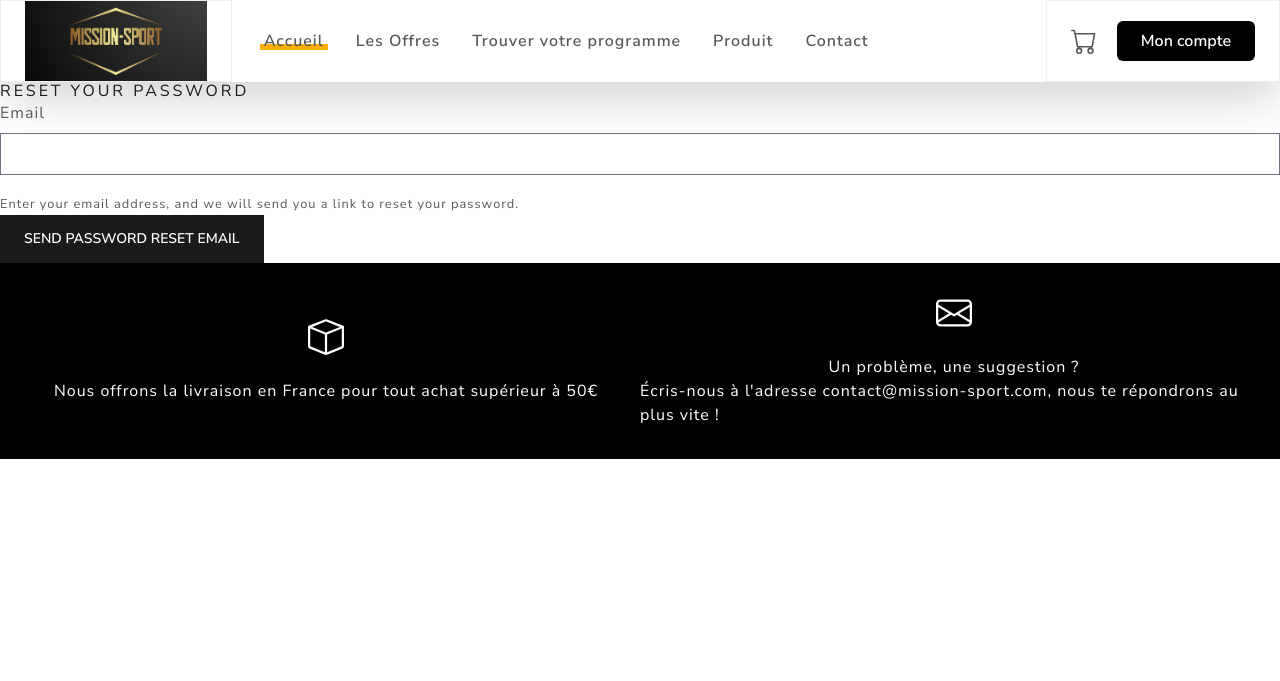
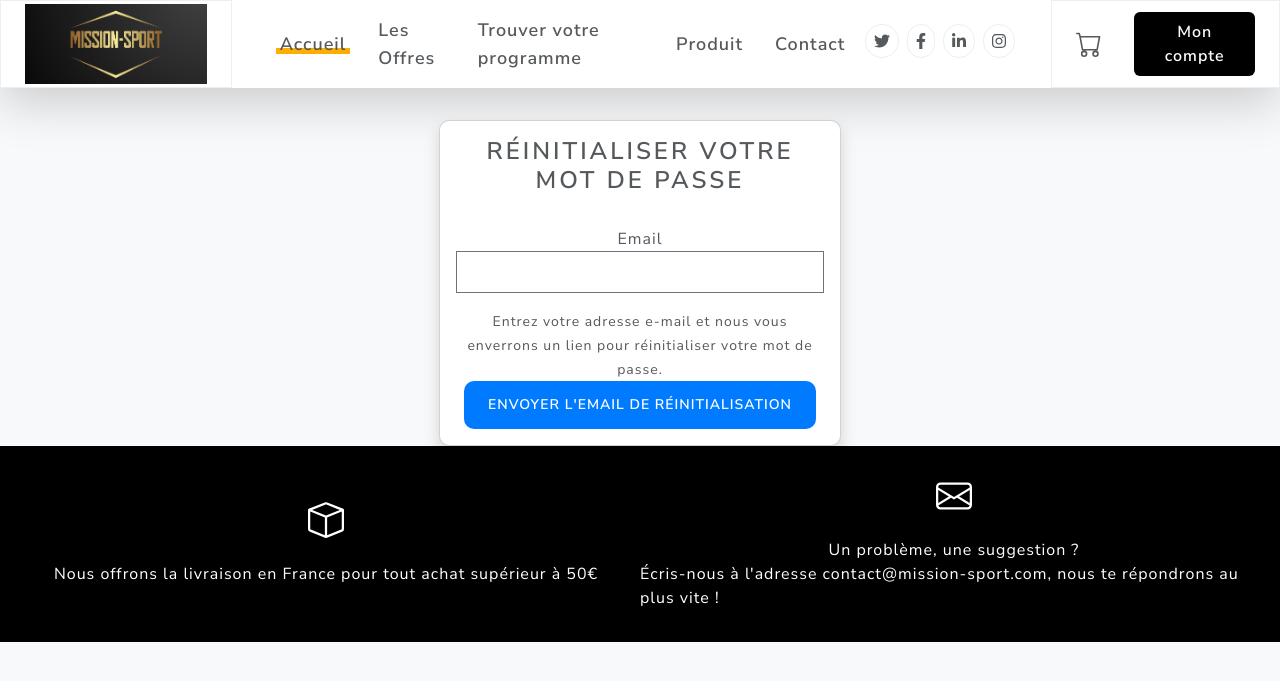
Before and after one commit to Pogauh/Mission-Sport-WEB, a Symfony app: template templates/reset_password/request.html.twig in a window 1280 px wide. Shown: the top 681 px of the page. Run offline with Twig, Linux system fonts and the light colour scheme; the template is opened without the code that fills it, so the values that code supplies are empty; form fields are guessed from the names that the template uses; some libraries are stand-ins or nearby versions.

Commit message:
transition produit et mise en place de l'ajout de produit par l'admin

```diff
--- a/config/services.yaml
+++ b/config/services.yaml
@@ -4,6 +4,8 @@
 # Put parameters here that don't need to change on each machine where the app is deployed
 # https://symfony.com/doc/current/best_practices.html#use-parameters-for-application-configuration
 parameters:
+    image_directory: '%kernel.project_dir%/public/assets'
+
 
 services:
     # default configuration for services in *this* file
--- a/public/JS/main.js
+++ b/public/JS/main.js
@@ -145,7 +145,7 @@
 
                 var img = document.createElement("img");
                 img.src = "assets/" + programme.image;
-                img.classList.add("w-30", "h-80", "object-cover", "rounded-md");
+                img.classList.add("w-30", "h-80", "object-cover", "rounded-md","transition","hover:scale-110");
 
                 var divDetail = document.createElement("div");
                 divDetail.classList.add("p-4", "grey");
@@ -174,7 +174,7 @@
                 var ajouterAuPanier = document.createElement("a");
                 ajouterAuPanier.href = "#";
                 ajouterAuPanier.innerText = "Ajouter au panier";
-                ajouterAuPanier.classList.add("bg-black", "text-white", "py-2", "px-2", "rounded-md");
+                ajouterAuPanier.classList.add("bg-black", "text-white", "py-2", "px-2", "rounded-md","transition","hover:scale-110");
 
                 var etoile = document.createElement("a");
                 etoile.href = "#";
--- a/src/Form/ContactType.php
+++ b/src/Form/ContactType.php
@@ -16,7 +16,11 @@
     public function buildForm(FormBuilderInterface $builder, array $options): void
     {
         $builder
-        ->add('nom', TextType::class, ['attr' => ['class'=> 'form-control'], 'label_attr' => ['class'=> 'fw-bold']])
+        ->add('nom', TextType::class, [
+            'label' => 'Nom',
+            'attr' => ['class'=> 'form-control'],
+            'label_attr' => ['class'=> 'fw-bold']
+        ])
         ->add('sujet', TextType::class, ['attr' => ['class'=> 'form-control'], 'label_attr' => ['class'=> 'fw-bold']])
         ->add('email', EmailType::class, ['attr' => ['class'=> 'form-control'], 'label_attr' => ['class'=> 'fw-bold']])
         ->add('message', TextareaType::class, ['attr' => ['class'=> 'form-control', 'rows'=>'7', 'cols' => '7'], 'label_attr' => ['class'=> 'fw-bold']])
--- a/templates/base.html.twig
+++ b/templates/base.html.twig
@@ -16,6 +16,7 @@
         <script src="https://cdn.jsdelivr.net/npm/gsap@3.12.2/dist/gsap.min.js"> </script>
         <script src="https://cdn.jsdelivr.net/npm/bootstrap@5.1.1/dist/js/bootstrap.bundle.min.js" integrity="sha384-/bQdsTh/da6pkI1MST/rWKFNjaCP5gBSY4sEBT38Q/9RBh9AH40zEOg7Hlq2THRZ" crossorigin="anonymous"></script>
         <script src="https://cdnjs.cloudflare.com/ajax/libs/flowbite/2.2.0/flowbite.min.js"></script>
+        <script src="https://cdn.tailwindcss.com"></script>
         <script type="module" src="JS/main.js"></script>
         {% endblock %}
     </head>
@@ -51,6 +52,16 @@
                   <span>Contact</span>
                 </a>
               </li>
+              {% if is_granted('ROLE_ADMIN')%}
+
+              <li class="p-3 xl:p-6">
+                <a href="{{path('gestion')}}">
+                  <span>Gestion</span>
+                </a>
+              </li>
+              {% endif %}
+
+
 
             </ul>
           </nav>
@@ -79,11 +90,20 @@
             </ul>
           </nav>
           <div class="border flex items-center px-4 lg:px-6 xl:px-8">
-            <a href="{{path('panier')}}" class="mr-5 lg:mr-6 xl:mr-8">
-              <svg xmlns="http://www.w3.org/2000/svg" alt="Le chariot du panier" width="26" height="26" fill="currentColor" class="bi bi-cart" viewBox="0 0 16 16" >
+            {% if is_granted('IS_AUTHENTICATED_FULLY') %}
+            <a href="{{path('panier')}}" class="mr-5 lg:mr-6 xl:mr-8" alt="Le chariot du panier">
+              <svg xmlns="http://www.w3.org/2000/svg" width="26" height="26" fill="currentColor" class="bi bi-cart" viewBox="0 0 16 16" >
                 <path d="M0 1.5A.5.5 0 0 1 .5 1H2a.5.5 0 0 1 .485.379L2.89 3H14.5a.5.5 0 0 1 .491.592l-1.5 8A.5.5 0 0 1 13 12H4a.5.5 0 0 1-.491-.408L2.01 3.607 1.61 2H.5a.5.5 0 0 1-.5-.5M3.102 4l1.313 7h8.17l1.313-7zM5 12a2 2 0 1 0 0 4 2 2 0 0 0 0-4m7 0a2 2 0 1 0 0 4 2 2 0 0 0 0-4m-7 1a1 1 0 1 1 0 2 1 1 0 0 1 0-2m7 0a1 1 0 1 1 0 2 1 1 0 0 1 0-2"/>
               </svg>
             </a>
+            {% else %}
+            <a href="{{path('app_login')}}" class="mr-5 lg:mr-6 xl:mr-8" alt="Le chariot du panier">
+              <svg xmlns="http://www.w3.org/2000/svg" width="26" height="26" fill="currentColor" class="bi bi-cart" viewBox="0 0 16 16" >
+                <path d="M0 1.5A.5.5 0 0 1 .5 1H2a.5.5 0 0 1 .485.379L2.89 3H14.5a.5.5 0 0 1 .491.592l-1.5 8A.5.5 0 0 1 13 12H4a.5.5 0 0 1-.491-.408L2.01 3.607 1.61 2H.5a.5.5 0 0 1-.5-.5M3.102 4l1.313 7h8.17l1.313-7zM5 12a2 2 0 1 0 0 4 2 2 0 0 0 0-4m7 0a2 2 0 1 0 0 4 2 2 0 0 0 0-4m-7 1a1 1 0 1 1 0 2 1 1 0 0 1 0-2m7 0a1 1 0 1 1 0 2 1 1 0 0 1 0-2"/>
+              </svg>
+            </a>
+            {% endif %}
+
 
             {% if is_granted('IS_AUTHENTICATED_FULLY') %}
             <a href="{{path('account')}}">
--- a/templates/base/compte.html.twig
+++ b/templates/base/compte.html.twig
@@ -41,7 +41,7 @@
 
         <p class="card-text d-flex">E-MAIL :  {{app.user.email}}</p>
 
-        <p class="card-text d-flex">TELEPHONE :  {{app.user.telephone}}</p>
+        <p class="card-text d-flex">TELEPHONE :  0{{app.user.telephone}}</p>
         <a class="button-18" href="{{path('app_logout')}}">Déconnexion</a>
         <a class="button-18" href="{{path('modifAccount')}}">Modifier mon profil</a>
 
@@ -55,7 +55,7 @@
     </div>
     <div class="col-md-6 card ">
         <div class="float-right">
-          <h1 href="" class="text-center medium "> MES POINTS DE FIDELITÉS</h1>
+          <h1 href="" class="text-center medium "> Mes commandes</h1>
 
         </div>
     </div>
--- a/templates/reset_password/request.html.twig
+++ b/templates/reset_password/request.html.twig
@@ -1,22 +1,59 @@
 {% extends 'base.html.twig' %}
 
-{% block title %}Reset your password{% endblock %}
+{% block title %}Réinitialisation de mot de passe{% endblock %}
 
 {% block body %}
+
     {% for flash_error in app.flashes('reset_password_error') %}
         <div class="alert alert-danger" role="alert">{{ flash_error }}</div>
     {% endfor %}
-    <h1>Reset your password</h1>
 
-    {{ form_start(requestForm) }}
-        {{ form_row(requestForm.email) }}
-        <div>
-            <small>
-                Enter your email address, and we will send you a
-                link to reset your password.
-            </small>
+<style>
+    body {
+        background-color: #f8f9fa;
+    }
+
+    .container {
+        padding-top: 2rem;
+    }
+
+    .card {
+        box-shadow: 0 0.5rem 1rem rgba(0, 0, 0, 0.15);
+    }
+
+    .btn-primary {
+        background-color: #007bff;
+        border-color: #007bff;
+    }
+
+    .btn-primary:hover {
+        background-color: #0056b3;
+        border-color: #2c2d2e;
+    }
+
+    .arrondie {
+        border-radius: 10px;
+    }
+</style>
+
+<div class="container">
+    <div class="row justify-content-center align-items-center min-vh-10">
+        <div class="col-md-4">
+            <div class="card arrondie">
+                <div class="card-body text-center">
+                    <h1 class="h3 mb-3 font-weight-normal text-center">Réinitialiser votre mot de passe</h1>
+
+                    {{ form_start(requestForm) }}
+                    {{ form_row(requestForm.email, {'label_attr': {'class': 'col-form-label, d-flex, mt-3'}})}}
+                    <div>
+                        <a class="text-sm ">Entrez votre adresse e-mail et nous vous enverrons un lien pour réinitialiser votre mot de passe.</a>
+                    </div>
+                    <button class="btn btn-primary btn-block arrondie">Envoyer l'email de réinitialisation</button>
+                    {{ form_end(requestForm) }}
+                </div>
+            </div>
         </div>
+    </div>
+</div>
 
-        <button class="btn btn-primary">Send password reset email</button>
-    {{ form_end(requestForm) }}
 {% endblock %}
--- a/templates/reset_password/reset.html.twig
+++ b/templates/reset_password/reset.html.twig
@@ -3,7 +3,7 @@
 {% block title %}Reset your password{% endblock %}
 
 {% block body %}
-    <h1>Reset your password</h1>
+    <h1>Reinitialiser votre mot de passe.</h1>
 
     {{ form_start(resetForm) }}
         {{ form_row(resetForm.plainPassword) }}
```
Also changed, not shown: src/Controller/BaseController.php (+52 -2 lines), src/Form/AddProduitType.php (added, +42 -0 lines), templates/base/addProduit.html.twig (added, +18 -0 lines), templates/base/gestion.html.twig (added, +14 -0 lines), templates/base/index.html.twig (+4 -4 lines), templates/base/modifAccount.html.twig (+54 -3 lines), templates/base/panier.html.twig (+15 -4 lines), templates/contact/contact.html.twig (+50 -2 lines), templates/reset_password/check_email.html.twig (+5 -3 lines), public/assets/gilet-leste-65df9d9d717c0.png (added).
